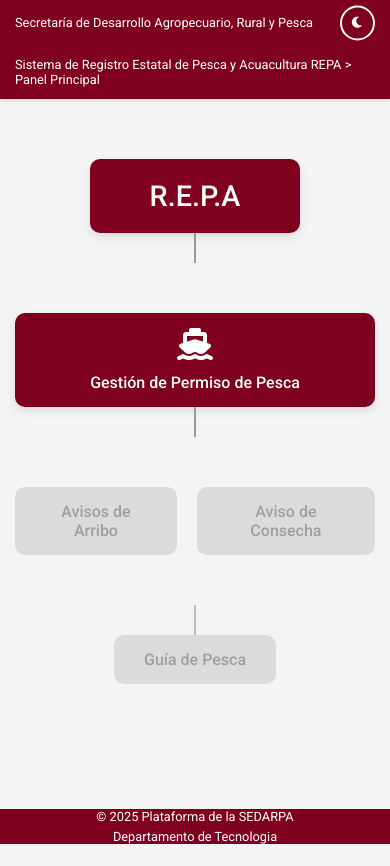
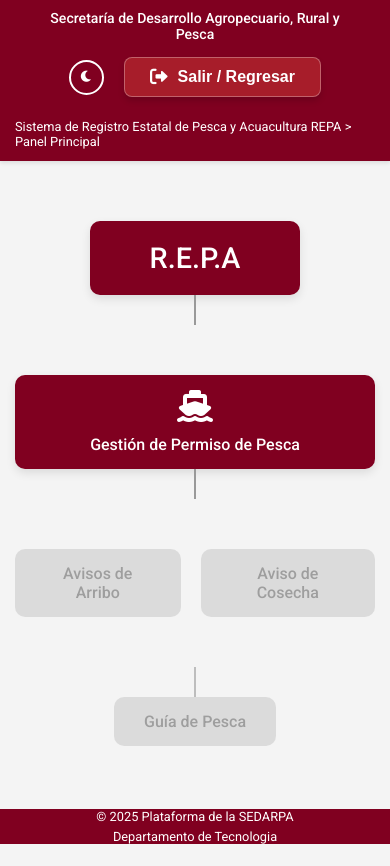
Before and after one commit to ByJosh01/R.E.P.A, a website: page public/dashboard.html in a window 390 px wide. Before the commit the page ends 844 px from the top, so only its background shows below. Drawn offline with Linux system fonts and the light colour scheme; sample sign-in values are in the browser's storage.

Commit message:
dashboard updates

```diff
--- a/public/css/style.css
+++ b/public/css/style.css
@@ -1819,3 +1819,76 @@ body.dark-mode .admin-table .btn-download-pdf:disabled {
         max-width: 100%;
     }
 }
+
+/* ======================================================= */
+/* ======== AJUSTES HEADER DASHBOARD (BOTÓN SALIR) ======= */
+/* ======================================================= */
+
+/* Hacemos que el header use Flexbox para separar Título (Izq) y Botones (Der) */
+.main-header.dashboard-header {
+    display: flex;
+    justify-content: space-between;
+    align-items: center;
+    padding: 10px 30px; /* Un poco más de aire vertical */
+}
+
+/* El título se asegura de estar a la izquierda */
+.header-title {
+    font-size: 1.1em;
+    font-weight: 500;
+}
+
+/* Contenedor para agrupar Tema + Salir a la derecha */
+.header-actions {
+    display: flex;
+    align-items: center;
+    gap: 20px; /* Separación entre la luna/sol y el botón salir */
+}
+
+/* SOBRESCRIBIMOS el estilo del theme-toggle solo para este header */
+/* Antes estaba absolute, ahora lo queremos en flujo normal flex */
+.main-header.dashboard-header .theme-toggle {
+    position: static; /* Quita el absolute */
+    transform: none;  /* Quita el translate */
+    margin: 0;
+}
+
+/* ESTILO DEL NUEVO BOTÓN DE SALIR */
+.btn-logout-header {
+    background-color: #a71d2a; /* Rojo intenso */
+    color: white;
+    border: 1px solid rgba(255,255,255,0.3);
+    padding: 10px 25px; /* Tamaño grande y cómodo */
+    border-radius: 8px;
+    cursor: pointer;
+    font-size: 1rem;
+    font-weight: 600;
+    display: flex;
+    align-items: center;
+    gap: 10px;
+    transition: all 0.3s ease;
+    box-shadow: 0 4px 6px rgba(0,0,0,0.15); /* Sombrita para destacar */
+}
+
+.btn-logout-header:hover {
+    background-color: #c92536; /* Rojo más claro al pasar mouse */
+    transform: translateY(-2px); /* Efecto de elevación */
+    box-shadow: 0 6px 12px rgba(0,0,0,0.2);
+}
+
+.btn-logout-header i {
+    font-size: 1.1em;
+}
+
+/* Ajuste responsive para celulares */
+@media (max-width: 600px) {
+    .main-header.dashboard-header {
+        flex-direction: column;
+        gap: 15px;
+        text-align: center;
+    }
+    .header-actions {
+        width: 100%;
+        justify-content: center;
+    }
+}
--- a/public/dashboard.html
+++ b/public/dashboard.html
@@ -11,9 +11,21 @@
 </head>
 <body>
 
-    <header class="main-header">
-        Secretaría de Desarrollo Agropecuario, Rural y Pesca
-        <button id="theme-toggle" class="theme-toggle"><i class="fas fa-moon"></i></button>
+    <header class="main-header dashboard-header">
+        <div class="header-title">
+            Secretaría de Desarrollo Agropecuario, Rural y Pesca
+        </div>
+
+        <div class="header-actions">
+            <button id="theme-toggle" class="theme-toggle" title="Cambiar Tema">
+                <i class="fas fa-moon"></i>
+            </button>
+
+            <button id="btn-logout-dashboard" class="btn-logout-header" title="Cerrar Sesión y Salir">
+                <i class="fas fa-sign-out-alt"></i>
+                <span>Salir / Regresar</span>
+            </button>
+        </div>
     </header>
 
     <nav class="breadcrumb-nav">
@@ -36,9 +48,9 @@
             <div class="flowchart-tier tier-3">
                 <div class="flowchart-group" data-parent="permiso-pesca">
                     <a href="#" class="flowchart-box option-card">Avisos de Arribo</a>
-                    <a href="#" class="flowchart-box option-card">Aviso de Consecha</a>
+                    <a href="#" class="flowchart-box option-card">Aviso de Cosecha</a>
                 </div>
-                </div>
+            </div>
 
             <div class="flowchart-tier tier-4">
                 <a href="#" class="flowchart-box option-card" data-option="guia-pesca">Guía de Pesca</a>
@@ -53,5 +65,5 @@
     </footer>
 
     <script src="dashboard.js"></script>
-    </body>
+</body>
 </html>
--- a/public/dashboard.js
+++ b/public/dashboard.js
@@ -1,12 +1,7 @@
 // public/dashboard.js
 document.addEventListener('DOMContentLoaded', () => {
 
-    // ==========================================================
-    // 1. DEFENSA EN PROFUNDIDAD (SEGURIDAD)
-    // ==========================================================
-    // Aunque auth-guard.js hace el trabajo pesado, validamos aquí también.
-    // Si el usuario le da "Atrás" después de salir, esto asegura que
-    // sea expulsado inmediatamente.
+    // --- SEGURIDAD: Verificar sesión ---
     const authToken = localStorage.getItem('authToken');
     let currentUser = null;
 
@@ -14,89 +9,73 @@ document.addEventListener('DOMContentLoaded', () => {
         currentUser = JSON.parse(sessionStorage.getItem('currentUser'));
     } catch (e) {
         console.error("Error al leer sesión:", e);
-        // Si hay error leyendo, forzamos logout
     }
 
-    // SI NO HAY SESIÓN VÁLIDA:
     if (!authToken || !currentUser) {
-        // Limpieza preventiva
         localStorage.removeItem('authToken');
         sessionStorage.removeItem('currentUser');
-
-        // REDIRECCIÓN DESTRUCTIVA
-        // Usamos replace() para que el Dashboard no se guarde en el historial
-        // y el botón "Atrás" no pueda volver a mostrar esta pantalla.
         window.location.replace('/home.html');
-        return; // Detenemos la ejecución del resto del script
+        return;
     }
 
-    // ==========================================================
-    // 2. LÓGICA DE INTERFAZ (UI)
-    // ==========================================================
-
-    // Lógica para Modo Oscuro
+    // --- UI: MODO OSCURO ---
     const themeToggle = document.getElementById('theme-toggle');
     const body = document.body;
 
     if (themeToggle) {
         const themeIcon = themeToggle.querySelector('i');
-
         const applyTheme = (theme) => {
             if (theme === 'dark') {
                 body.classList.add('dark-mode');
-                if (themeIcon) {
-                    themeIcon.classList.remove('fa-moon');
-                    themeIcon.classList.add('fa-sun');
-                }
+                if(themeIcon) { themeIcon.classList.remove('fa-moon'); themeIcon.classList.add('fa-sun'); }
                 localStorage.setItem('theme', 'dark');
             } else {
                 body.classList.remove('dark-mode');
-                if (themeIcon) {
-                    themeIcon.classList.remove('fa-sun');
-                    themeIcon.classList.add('fa-moon');
-                }
+                if(themeIcon) { themeIcon.classList.remove('fa-sun'); themeIcon.classList.add('fa-moon'); }
                 localStorage.setItem('theme', 'light');
             }
         };
-
         const savedTheme = localStorage.getItem('theme') || 'light';
         applyTheme(savedTheme);
-
         themeToggle.addEventListener('click', () => {
             const currentTheme = body.classList.contains('dark-mode') ? 'light' : 'dark';
             applyTheme(currentTheme);
         });
     }
 
-    // Animación de entrada
+    // --- ANIMACIÓN DE ENTRADA ---
     const mainContent = document.querySelector('.main-content');
     if (mainContent) {
-        // Pequeño timeout para asegurar que la transición CSS se note
-        setTimeout(() => {
-            mainContent.classList.add('visible');
-        }, 50);
+        setTimeout(() => mainContent.classList.add('visible'), 50);
     }
 
-    // ==========================================================
-    // 3. LÓGICA DE NAVEGACIÓN DEL DIAGRAMA DE FLUJO
-    // ==========================================================
+    // --- NUEVO: BOTÓN DE SALIR (LOGOUT) ---
+    const logoutBtn = document.getElementById('btn-logout-dashboard');
+    if (logoutBtn) {
+        logoutBtn.addEventListener('click', (e) => {
+            e.preventDefault();
+            // 1. Borrar credenciales
+            localStorage.removeItem('authToken');
+            sessionStorage.removeItem('currentUser');
+            // 2. Redirección destructiva (borra historial)
+            window.location.replace('/home.html');
+        });
+    }
+
+    // --- LÓGICA DEL DIAGRAMA (FLOWCHART) ---
     const permisoCards = document.querySelectorAll('.flowchart-tier.tier-2 .option-card');
     const allLowerCards = document.querySelectorAll('.flowchart-tier.tier-3 .option-card, .flowchart-tier.tier-4 .option-card');
 
-    // Estado inicial: tarjetas inferiores deshabilitadas
     allLowerCards.forEach(card => card.classList.add('disabled'));
 
     permisoCards.forEach(card => {
         card.addEventListener('click', (event) => {
-            event.preventDefault(); // Prevenir navegación inmediata
+            event.preventDefault();
+            const destination = card.getAttribute('href');
 
-            const destination = card.getAttribute('href'); // Usar getAttribute es más seguro a veces que .href directo
-
-            // Efecto visual de selección
             permisoCards.forEach(c => c.classList.remove('selected'));
             card.classList.add('selected');
 
-            // Habilitar/Deshabilitar ramas inferiores
             allLowerCards.forEach(lowerCard => {
                 if (lowerCard.dataset.parent === card.dataset.option) {
                     lowerCard.classList.remove('disabled');
@@ -105,26 +84,17 @@ document.addEventListener('DOMContentLoaded', () => {
                 }
             });
 
-            // Navegación retardada para ver la animación
-            // Aquí usamos href normal porque es navegación interna válida
             if (destination && destination !== '#' && !destination.endsWith('#')) {
-                setTimeout(() => {
-                    window.location.href = destination;
-                }, 400);
+                setTimeout(() => window.location.href = destination, 400);
             }
         });
     });
 
-    // Lógica para las tarjetas inferiores
     allLowerCards.forEach(card => {
         card.addEventListener('click', (e) => {
             if (card.classList.contains('disabled')) {
-                e.preventDefault(); // Bloquear click si está deshabilitada
-                return;
+                e.preventDefault(); return;
             }
-
-            // Si tiene un href real, dejamos que navegue normalmente.
-            // Si es solo informativo (ej: Guía de Pesca), mostramos alerta.
             const href = card.getAttribute('href');
             if (!href || href === '#') {
                 e.preventDefault();
```
Also changed, not shown: backend/controllers/embarcacionMenorController.js (+27 -13 lines), public/home.html (+2 -2 lines).
